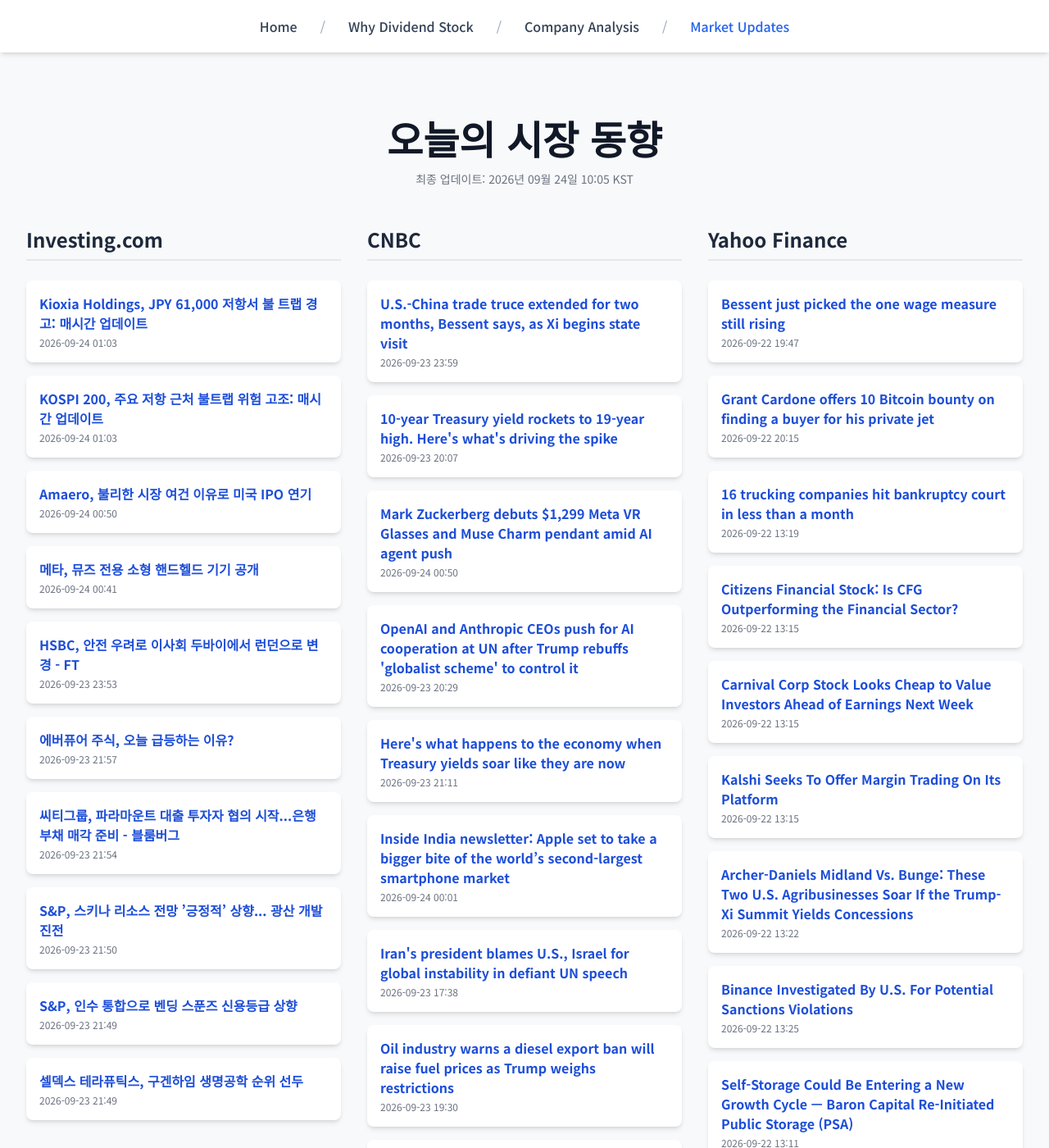
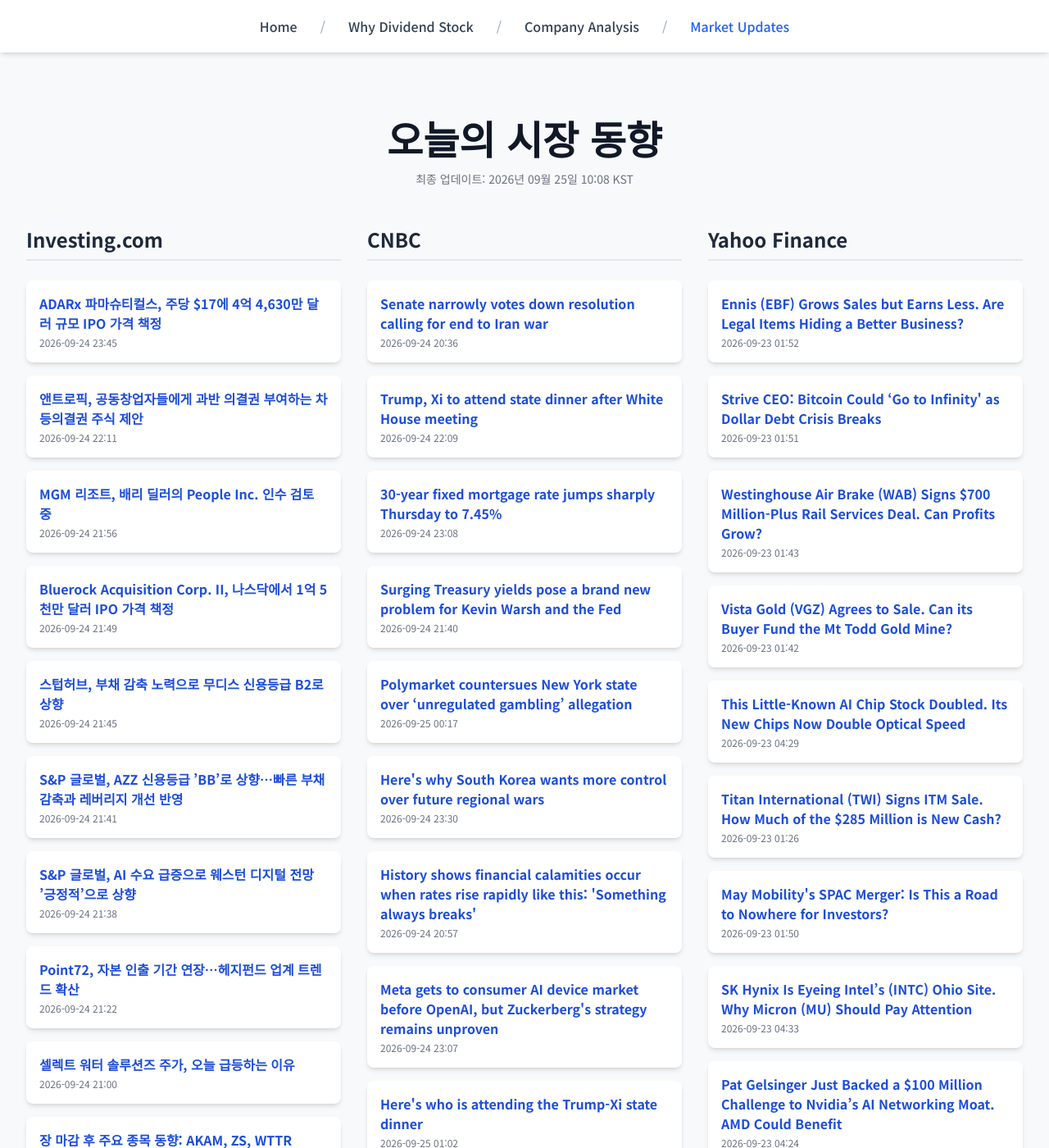
Before and after one commit to Kay-Hwang/my-company-analysis, a Jekyll site: the page built from market-updates.html, in a window 1280 px wide and 1400 px high. Shown: the whole window at 82% size. Built offline with Jekyll 4.4.1, drawn with Linux system fonts in a browser that asks for light colours; nearby versions of some CDN libraries; a script that is not in the unit is left out; some of the changed text lies outside the part shown.

Commit message:
Update daily data

```diff
--- a/_data/latest_data.json
+++ b/_data/latest_data.json
@@ -1,190 +1,190 @@
 {
-  "lastUpdated": "2026년 09월 24일 10:05 KST",
+  "lastUpdated": "2026년 09월 25일 10:08 KST",
   "news": {
     "investing": [
       {
-        "title": "Kioxia Holdings, JPY 61,000 저항서 불 트랩 경고: 매시간 업데이트",
-        "link": "https://kr.investing.com/news/stock-market-news/article-93CH-2104810",
-        "pubDate": "2026-09-24 01:03:10",
-        "summary": "Kioxia Holdings, JPY 61,000 저항서 불 트랩 경고: 매시간 업데이트"
+        "title": "ADARx 파마슈티컬스, 주당 $17에 4억 4,630만 달러 규모 IPO 가격 책정",
+        "link": "https://kr.investing.com/news/stock-market-news/article-432SI-2106228",
+        "pubDate": "2026-09-24 23:45:02",
+        "summary": "ADARx 파마슈티컬스, 주당 $17에 4억 4,630만 달러 규모 IPO 가격 책정"
       },
       {
-        "title": "KOSPI 200, 주요 저항 근처 불트랩 위험 고조: 매시간 업데이트",
-        "link": "https://kr.investing.com/news/stock-market-news/article-93CH-2100384",
-        "pubDate": "2026-09-24 01:03:02",
-        "summary": "KOSPI 200, 주요 저항 근처 불트랩 위험 고조: 매시간 업데이트"
+        "title": "앤트로픽, 공동창업자들에게 과반 의결권 부여하는 차등의결권 주식 제안",
+        "link": "https://kr.investing.com/news/stock-market-news/article-2106196",
+        "pubDate": "2026-09-24 22:11:38",
+        "summary": "앤트로픽, 공동창업자들에게 과반 의결권 부여하는 차등의결권 주식 제안"
       },
       {
-        "title": "Amaero, 불리한 시장 여건 이유로 미국 IPO 연기",
-        "link": "https://kr.investing.com/news/stock-market-news/article-432SI-2104806",
-        "pubDate": "2026-09-24 00:50:02",
-        "summary": "Amaero, 불리한 시장 여건 이유로 미국 IPO 연기"
+        "title": "MGM 리조트, 배리 딜러의 People Inc. 인수 검토 중",
+        "link": "https://kr.investing.com/news/stock-market-news/article-2106182",
+        "pubDate": "2026-09-24 21:56:37",
+        "summary": "MGM 리조트, 배리 딜러의 People Inc. 인수 검토 중"
       },
       {
-        "title": "메타, 뮤즈 전용 소형 핸드헬드 기기 공개",
-        "link": "https://kr.investing.com/news/stock-market-news/article-2104801",
-        "pubDate": "2026-09-24 00:41:32",
-        "summary": "메타, 뮤즈 전용 소형 핸드헬드 기기 공개"
+        "title": "Bluerock Acquisition Corp. II, 나스닥에서 1억 5천만 달러 IPO 가격 책정",
+        "link": "https://kr.investing.com/news/stock-market-news/article-432SI-2106180",
+        "pubDate": "2026-09-24 21:49:01",
+        "summary": "Bluerock Acquisition Corp. II, 나스닥에서 1억 5천만 달러 IPO 가격 책정"
       },
       {
-        "title": "HSBC, 안전 우려로 이사회 두바이에서 런던으로 변경 - FT",
-        "link": "https://kr.investing.com/news/stock-market-news/article-93CH-2104785",
-        "pubDate": "2026-09-23 23:53:35",
-        "summary": "HSBC, 안전 우려로 이사회 두바이에서 런던으로 변경 - FT"
+        "title": "스텁허브, 부채 감축 노력으로 무디스 신용등급 B2로 상향",
+        "link": "https://kr.investing.com/news/stock-market-news/article-2106178",
+        "pubDate": "2026-09-24 21:45:00",
+        "summary": "스텁허브, 부채 감축 노력으로 무디스 신용등급 B2로 상향"
       },
       {
-        "title": "에버퓨어 주식, 오늘 급등하는 이유?",
-        "link": "https://kr.investing.com/news/stock-market-news/article-93CH-2104732",
-        "pubDate": "2026-09-23 21:57:50",
-        "summary": "에버퓨어 주식, 오늘 급등하는 이유?"
+        "title": "S&P 글로벌, AZZ 신용등급 ’BB’로 상향…빠른 부채 감축과 레버리지 개선 반영",
+        "link": "https://kr.investing.com/news/stock-market-news/article-2106173",
+        "pubDate": "2026-09-24 21:41:48",
+        "summary": "S&P 글로벌, AZZ 신용등급 ’BB’로 상향…빠른 부채 감축과 레버리지 개선 반영"
       },
       {
-        "title": "씨티그룹, 파라마운트 대출 투자자 협의 시작...은행 부채 매각 준비 - 블룸버그",
-        "link": "https://kr.investing.com/news/stock-market-news/article-93CH-2104729",
-        "pubDate": "2026-09-23 21:54:20",
-        "summary": "씨티그룹, 파라마운트 대출 투자자 협의 시작...은행 부채 매각 준비 - 블룸버그"
+        "title": "S&P 글로벌, AI 수요 급증으로 웨스턴 디지털 전망 ’긍정적’으로 상향",
+        "link": "https://kr.investing.com/news/stock-market-news/article-2106171",
+        "pubDate": "2026-09-24 21:38:40",
+        "summary": "S&P 글로벌, AI 수요 급증으로 웨스턴 디지털 전망 ’긍정적’으로 상향"
       },
       {
-        "title": "S&P, 스키나 리소스 전망 ’긍정적’ 상향... 광산 개발 진전",
-        "link": "https://kr.investing.com/news/stock-market-news/article-93CH-2104728",
-        "pubDate": "2026-09-23 21:50:21",
-        "summary": "S&P, 스키나 리소스 전망 ’긍정적’ 상향... 광산 개발 진전"
+        "title": "Point72, 자본 인출 기간 연장…헤지펀드 업계 트렌드 확산",
+        "link": "https://kr.investing.com/news/stock-market-news/article-2106167",
+        "pubDate": "2026-09-24 21:22:35",
+        "summary": "Point72, 자본 인출 기간 연장…헤지펀드 업계 트렌드 확산"
       },
       {
-        "title": "S&P, 인수 통합으로 벤딩 스푼즈 신용등급 상향",
-        "link": "https://kr.investing.com/news/stock-market-news/article-93CH-2104727",
-        "pubDate": "2026-09-23 21:49:48",
-        "summary": "S&P, 인수 통합으로 벤딩 스푼즈 신용등급 상향"
+        "title": "셀렉트 워터 솔루션즈 주가, 오늘 급등하는 이유",
+        "link": "https://kr.investing.com/news/stock-market-news/article-93CH-2106149",
+        "pubDate": "2026-09-24 21:00:16",
+        "summary": "셀렉트 워터 솔루션즈 주가, 오늘 급등하는 이유"
       },
       {
-        "title": "셀덱스 테라퓨틱스, 구겐하임 생명공학 순위 선두",
-        "link": "https://kr.investing.com/news/stock-market-news/article-93CH-2104726",
-        "pubDate": "2026-09-23 21:49:28",
-        "summary": "셀덱스 테라퓨틱스, 구겐하임 생명공학 순위 선두"
+        "title": "장 마감 후 주요 종목 동향: AKAM, ZS, WTTR",
+        "link": "https://kr.investing.com/news/stock-market-news/article-432SI-2106144",
+        "pubDate": "2026-09-24 20:52:03",
+        "summary": "장 마감 후 주요 종목 동향: AKAM, ZS, WTTR"
       }
     ],
     "cnbc": [
       {
-        "title": "U.S.-China trade truce extended for two months, Bessent says, as Xi begins state visit",
-        "link": "https://www.cnbc.com/2026/09/24/us-china-trade-truce-bessent-trump-xi.html",
-        "pubDate": "Wed, 23 Sep 2026 23:59:39 GMT",
-        "summary": "The deal, which was set to expire in November, will now be extended to Jan. 10, Bessent said, noting the need for Beijing to fulfill more deliverables."
+        "title": "Senate narrowly votes down resolution calling for end to Iran war",
+        "link": "https://www.cnbc.com/2026/09/24/iran-war-powers-senate-vote-fuel.html",
+        "pubDate": "Thu, 24 Sep 2026 20:36:15 GMT",
+        "summary": "The vote came weeks before the midterm election, where President Donald Trump's fellow Republicans are trying to retain their majorities in Congress."
       },
       {
-        "title": "10-year Treasury yield rockets to 19-year high. Here's what's driving the spike",
-        "link": "https://www.cnbc.com/2026/09/23/treasury-yields-oil-inflation-fed.html",
-        "pubDate": "Wed, 23 Sep 2026 20:07:50 GMT",
-        "summary": "Treasury yields traded higher on Wednesday as new services and manufacturing sector data increased worry of further Federal Reserve rate hikes."
+        "title": "Trump, Xi to attend state dinner after White House meeting",
+        "link": "https://www.cnbc.com/2026/09/24/trump-xi-meeting-china-washington.html",
+        "pubDate": "Thu, 24 Sep 2026 22:09:33 GMT",
+        "summary": "Trump greeted China's Xi at Joint Base Andrews, marking the U.S. president's first time traveling to the facility to welcome a foreign leader."
       },
       {
-        "title": "Mark Zuckerberg debuts $1,299 Meta VR Glasses and Muse Charm pendant amid AI agent push",
-        "link": "https://www.cnbc.com/2026/09/23/mark-zuckerberg-1299-meta-vr-glasses-ai-agent.html",
-        "pubDate": "Thu, 24 Sep 2026 00:50:48 GMT",
-        "summary": "Meta CEO Mark Zuckerberg reveals $1,299 Meta VR Glasses and Muse Charm gadget for AI agents."
+        "title": "30-year fixed mortgage rate jumps sharply Thursday to 7.45%",
+        "link": "https://www.cnbc.com/2026/09/24/30-year-fixed-mortgage-rate-spikes-thursday-to-7point45percent.html",
+        "pubDate": "Thu, 24 Sep 2026 23:08:16 GMT",
+        "summary": "The 30-year fixed rate surged to 7.45%, the highest level since April 2024 as bonds sold off and yields rose."
       },
       {
-        "title": "OpenAI and Anthropic CEOs push for AI cooperation at UN after Trump rebuffs 'globalist scheme' to control it",
-        "link": "https://www.cnbc.com/2026/09/23/altman-amodei-un-ai-safety.html",
-        "pubDate": "Wed, 23 Sep 2026 20:29:20 GMT",
-        "summary": "Altman is one of several tech executives who's argued that AI companies should temper the pace of AI development in order to manage potential risks."
+        "title": "Surging Treasury yields pose a brand new problem for Kevin Warsh and the Fed",
+        "link": "https://www.cnbc.com/2026/09/24/surging-treasury-yields-are-posing-a-brand-new-problem-for-kevin-warsh-and-the-fed.html",
+        "pubDate": "Thu, 24 Sep 2026 21:40:19 GMT",
+        "summary": "Markets expect the central bank will take a firmer hand on inflation. It's not that easy."
       },
       {
-        "title": "Here's what happens to the economy when Treasury yields soar like they are now",
-        "link": "https://www.cnbc.com/2026/09/23/what-happens-to-the-economy-when-treasury-yields-soar.html",
-        "pubDate": "Wed, 23 Sep 2026 21:11:28 GMT",
-        "summary": "Government debt costs leaped higher Wednesday, the product of multiple factors."
+        "title": "Polymarket countersues New York state over ‘unregulated gambling’ allegation",
+        "link": "https://www.cnbc.com/2026/09/24/new-york-sues-polymarket-us-two-months-after-filing-suit-against-kalshi-.html",
+        "pubDate": "Fri, 25 Sep 2026 00:17:00 GMT",
+        "summary": "State attorney general Letitia James claims Polymarket has violated the state's gambling laws."
       },
       {
-        "title": "Inside India newsletter: Apple set to take a bigger bite of the world’s second-largest smartphone market",
-        "link": "https://www.cnbc.com/2026/09/24/india-apple-iphone-samsung-chinese-smartphones.html",
-        "pubDate": "Thu, 24 Sep 2026 00:01:54 GMT",
-        "summary": "Apple's latest iPhone launch will boost its market share in India at a time when many incumbent Chinese brands that dominate the market are struggling to sell."
+        "title": "Here's why South Korea wants more control over future regional wars",
+        "link": "https://www.cnbc.com/2026/09/24/heres-why-south-korea-wants-more-control-over-future-regional-wars.html",
+        "pubDate": "Thu, 24 Sep 2026 23:30:01 GMT",
+        "summary": "The U.S. would command South Korean units should conflict resume on the Korean peninsula. Now the government wants to end a long-standing diplomatic quirk"
       },
       {
-        "title": "Iran's president blames U.S., Israel for global instability in defiant UN speech",
-        "link": "https://www.cnbc.com/2026/09/23/iran-united-nations-trump-israel.html",
-        "pubDate": "Wed, 23 Sep 2026 17:38:47 GMT",
-        "summary": "Pezeshkian began his address to the U.N. General Assembly in New York City by holding up photos of children he said were killed by U.S. and Israeli bombs."
+        "title": "History shows financial calamities occur when rates rise rapidly like this: 'Something always breaks'",
+        "link": "https://www.cnbc.com/2026/09/24/history-shows-financial-calamities-occur-when-rates-rise-rapidly-like-this-something-always-breaks.html",
+        "pubDate": "Thu, 24 Sep 2026 20:57:11 GMT",
+        "summary": "The 10-year Treasury note yield is spiking to levels not seen in years, and that may be a bad omen for financial markets."
       },
       {
-        "title": "Oil industry warns a diesel export ban will raise fuel prices as Trump weighs restrictions",
-        "link": "https://www.cnbc.com/2026/09/23/trump-diesel-export-ban-gas-prices.html",
-        "pubDate": "Wed, 23 Sep 2026 19:30:54 GMT",
-        "summary": "A diesel export ban would provide only brief relief before prices start to rise again as refiners cut production, experts say."
+        "title": "Meta gets to consumer AI device market before OpenAI, but Zuckerberg's strategy remains unproven",
+        "link": "https://www.cnbc.com/2026/09/24/meta-mark-zuckerberg-muse-charm-openai-agent.html",
+        "pubDate": "Thu, 24 Sep 2026 23:07:54 GMT",
+        "summary": "Meta CEO Mark Zuckerberg's new Muse Charm device is intended to put his company ahead of rivals like OpenAI and Google in AI agents and consumer hardware."
       },
       {
-        "title": "Why McDonald's is following Walmart and Amazon into the advertising business",
-        "link": "https://www.cnbc.com/2026/09/23/why-mcdonalds-is-building-an-advertising-business.html",
-        "pubDate": "Wed, 23 Sep 2026 20:21:17 GMT",
-        "summary": "McDonald's is following the lead of Amazon and Walmart as it starts its own media network."
+        "title": "Here's who is attending the Trump-Xi state dinner",
+        "link": "https://www.cnbc.com/2026/09/25/heres-who-is-attending-the-trump-xi-state-dinner.html",
+        "pubDate": "Fri, 25 Sep 2026 01:02:40 GMT",
+        "summary": "U.S. President Donald Trump hosted a dinner Thursday for Chinese President Xi Jinping."
       },
       {
-        "title": "Judge hears arguments on Trump White House media ban, hopes to rule 'soon'",
-        "link": "https://www.cnbc.com/2026/09/23/trump-media-ban-court-hearing.html",
-        "pubDate": "Wed, 23 Sep 2026 21:22:30 GMT",
-        "summary": "The DOJ on Tuesday night cited national security concerns in justifying President Trump's ban of MS NOW, CNN and Politico from the White House."
+        "title": "Rising Treasury yields could push car loan rates higher, experts say. What buyers need to know",
+        "link": "https://www.cnbc.com/2026/09/24/car-loan-rates-may-rise-as-treasury-yields-climb.html",
+        "pubDate": "Thu, 24 Sep 2026 17:45:53 GMT",
+        "summary": "Bond yields have spiked due to expectations of persistent inflation and further interest rate hikes from the Federal Reserve, which may impact auto loan rates."
       }
     ],
     "yahoo": [
       {
-        "title": "Bessent just picked the one wage measure still rising",
-        "link": "https://finance.yahoo.com/economy/articles/bessent-just-picked-one-wage-194700442.html",
-        "pubDate": "2026-09-22T19:47:00Z",
-        "summary": "Bessent just picked the one wage measure still rising"
+        "title": "Ennis (EBF) Grows Sales but Earns Less. Are Legal Items Hiding a Better Business?",
+        "link": "https://finance.yahoo.com/markets/stocks/articles/ennis-ebf-grows-sales-earns-015226342.html",
+        "pubDate": "2026-09-23T01:52:26Z",
+        "summary": "Ennis (EBF) Grows Sales but Earns Less. Are Legal Items Hiding a Better Business?"
       },
       {
-        "title": "Grant Cardone offers 10 Bitcoin bounty on finding a buyer for his private jet",
-        "link": "https://finance.yahoo.com/markets/crypto/articles/grant-cardone-offers-10-bitcoin-201519149.html",
-        "pubDate": "2026-09-22T20:15:19Z",
-        "summary": "Grant Cardone offers 10 Bitcoin bounty on finding a buyer for his private jet"
+        "title": "Strive CEO: Bitcoin Could ‘Go to Infinity' as Dollar Debt Crisis Breaks",
+        "link": "https://finance.yahoo.com/markets/crypto/articles/strive-ceo-bitcoin-could-infinity-015100441.html",
+        "pubDate": "2026-09-23T01:51:00Z",
+        "summary": "Strive CEO: Bitcoin Could ‘Go to Infinity' as Dollar Debt Crisis Breaks"
       },
       {
-        "title": "16 trucking companies hit bankruptcy court in less than a month",
-        "link": "https://finance.yahoo.com/small-business/articles/16-trucking-companies-hit-bankruptcy-131909533.html",
-        "pubDate": "2026-09-22T13:19:09Z",
-        "summary": "16 trucking companies hit bankruptcy court in less than a month"
+        "title": "Westinghouse Air Brake (WAB) Signs $700 Million-Plus Rail Services Deal. Can Profits Grow?",
+        "link": "https://finance.yahoo.com/markets/stocks/articles/westinghouse-air-brake-wab-signs-014350177.html",
+        "pubDate": "2026-09-23T01:43:50Z",
+        "summary": "Westinghouse Air Brake (WAB) Signs $700 Million-Plus Rail Services Deal. Can Profits Grow?"
       },
       {
-        "title": "Citizens Financial Stock: Is CFG Outperforming the Financial Sector?",
-        "link": "https://finance.yahoo.com/news/citizens-financial-stock-cfg-outperforming-131514658.html",
-        "pubDate": "2026-09-22T13:15:14Z",
-        "summary": "Citizens Financial Stock: Is CFG Outperforming the Financial Sector?"
+        "title": "Vista Gold (VGZ) Agrees to Sale. Can its Buyer Fund the Mt Todd Gold Mine?",
+        "link": "https://finance.yahoo.com/markets/commodities/articles/vista-gold-vgz-agrees-sale-014206537.html",
+        "pubDate": "2026-09-23T01:42:06Z",
+        "summary": "Vista Gold (VGZ) Agrees to Sale. Can its Buyer Fund the Mt Todd Gold Mine?"
       },
       {
-        "title": "Carnival Corp Stock Looks Cheap to Value Investors Ahead of Earnings Next Week",
-        "link": "https://finance.yahoo.com/news/carnival-corp-stock-looks-cheap-131502788.html",
-        "pubDate": "2026-09-22T13:15:02Z",
-        "summary": "Carnival Corp Stock Looks Cheap to Value Investors Ahead of Earnings Next Week"
+        "title": "This Little-Known AI Chip Stock Doubled. Its New Chips Now Double Optical Speed",
+        "link": "https://finance.yahoo.com/technology/ai/articles/little-known-ai-chip-stock-042916921.html",
+        "pubDate": "2026-09-23T04:29:16Z",
+        "summary": "This Little-Known AI Chip Stock Doubled. Its New Chips Now Double Optical Speed"
       },
       {
-        "title": "Kalshi Seeks To Offer Margin Trading On Its Platform",
-        "link": "https://finance.yahoo.com/markets/options/articles/kalshi-seeks-offer-margin-trading-131500335.html",
-        "pubDate": "2026-09-22T13:15:00Z",
-        "summary": "Kalshi Seeks To Offer Margin Trading On Its Platform"
+        "title": "Titan International (TWI) Signs ITM Sale. How Much of the $285 Million is New Cash?",
+        "link": "https://finance.yahoo.com/markets/stocks/articles/titan-international-twi-signs-itm-012718577.html",
+        "pubDate": "2026-09-23T01:26:44Z",
+        "summary": "Titan International (TWI) Signs ITM Sale. How Much of the $285 Million is New Cash?"
       },
       {
-        "title": "Archer-Daniels Midland Vs. Bunge: These Two U.S. Agribusinesses Soar If the Trump-Xi Summit Yields Concessions",
-        "link": "https://finance.yahoo.com/markets/stocks/articles/archer-daniels-midland-vs-bunge-132212730.html",
-        "pubDate": "2026-09-22T13:22:12Z",
-        "summary": "Archer-Daniels Midland Vs. Bunge: These Two U.S. Agribusinesses Soar If the Trump-Xi Summit Yields Concessions"
+        "title": "May Mobility's SPAC Merger: Is This a Road to Nowhere for Investors?",
+        "link": "https://finance.yahoo.com/markets/stocks/articles/may-mobilitys-spac-merger-road-015000118.html",
+        "pubDate": "2026-09-23T01:50:00Z",
+        "summary": "May Mobility's SPAC Merger: Is This a Road to Nowhere for Investors?"
       },
       {
-        "title": "Binance Investigated By U.S. For Potential Sanctions Violations",
-        "link": "https://finance.yahoo.com/markets/crypto/articles/binance-investigated-u-potential-sanctions-132500534.html",
-        "pubDate": "2026-09-22T13:25:00Z",
-        "summary": "Binance Investigated By U.S. For Potential Sanctions Violations"
+        "title": "SK Hynix Is Eyeing Intel’s (INTC) Ohio Site. Why Micron (MU) Should Pay Attention",
+        "link": "https://finance.yahoo.com/technology/articles/sk-hynix-eyeing-intel-intc-043316388.html",
+        "pubDate": "2026-09-23T04:33:16Z",
+        "summary": "SK Hynix Is Eyeing Intel’s (INTC) Ohio Site. Why Micron (MU) Should Pay Attention"
       },
       {
-        "title": "Self-Storage Could Be Entering a New Growth Cycle — Baron Capital Re-Initiated Public Storage (PSA)",
-        "link": "https://finance.yahoo.com/real-estate/articles/self-storage-could-entering-growth-131101680.html",
-        "pubDate": "2026-09-22T13:11:01Z",
-        "summary": "Self-Storage Could Be Entering a New Growth Cycle — Baron Capital Re-Initiated Public Storage (PSA)"
+        "title": "Pat Gelsinger Just Backed a $100 Million Challenge to Nvidia’s AI Networking Moat. AMD Could Benefit",
+        "link": "https://finance.yahoo.com/technology/ai/articles/pat-gelsinger-just-backed-100-042433352.html",
+        "pubDate": "2026-09-23T04:24:33Z",
+        "summary": "Pat Gelsinger Just Backed a $100 Million Challenge to Nvidia’s AI Networking Moat. AMD Could Benefit"
       },
       {
-        "title": "What Makes Prologis (PLD) a Strong Investment?",
-        "link": "https://finance.yahoo.com/real-estate/articles/makes-prologis-pld-strong-investment-130353173.html",
-        "pubDate": "2026-09-22T13:03:53Z",
-        "summary": "What Makes Prologis (PLD) a Strong Investment?"
+        "title": "Lumentum Jumped Nearly 10% While Corning Barely Moved. Is the AI Optics Trade Splitting Apart?",
+        "link": "https://finance.yahoo.com/markets/stocks/articles/lumentum-jumped-nearly-10-while-041957023.html",
+        "pubDate": "2026-09-23T04:19:57Z",
+        "summary": "Lumentum Jumped Nearly 10% While Corning Barely Moved. Is the AI Optics Trade Splitting Apart?"
       }
     ]
   }
```
